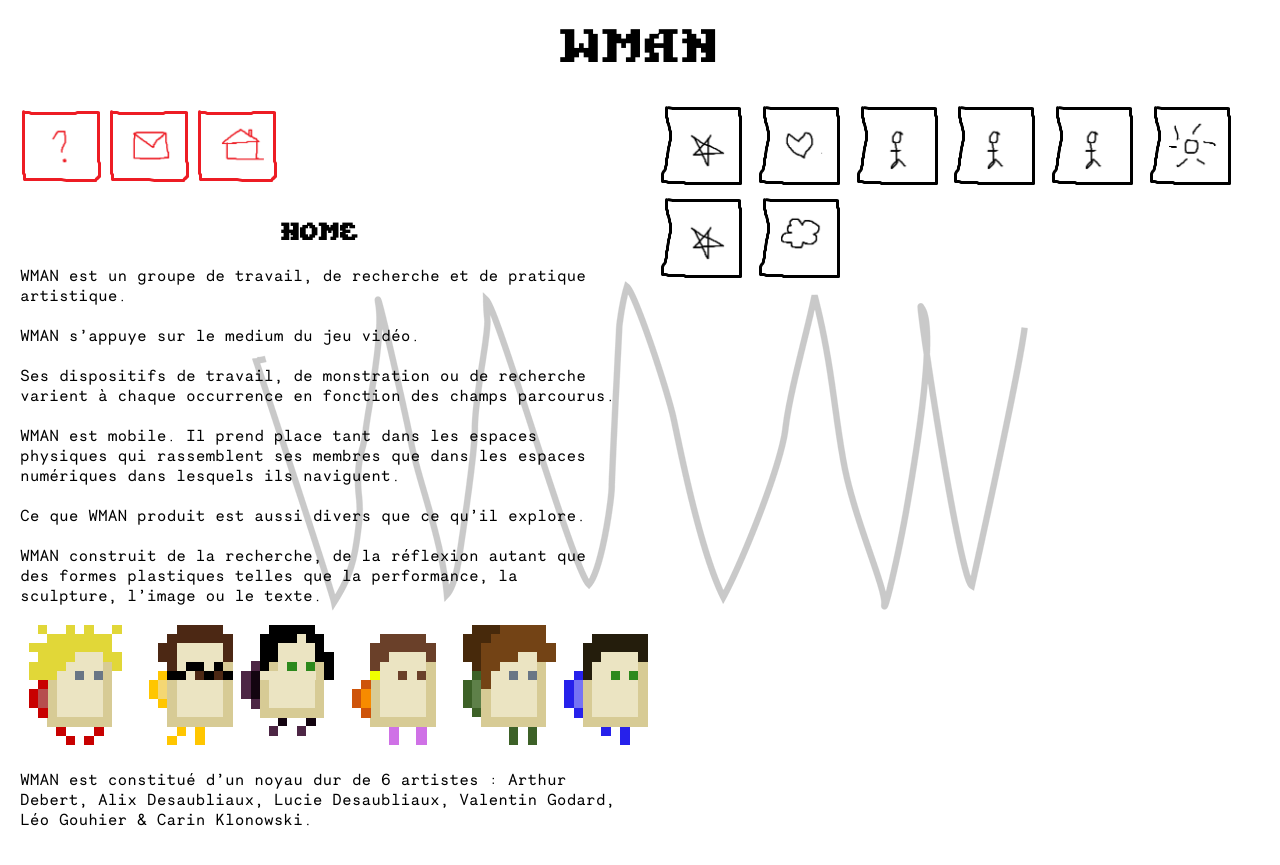
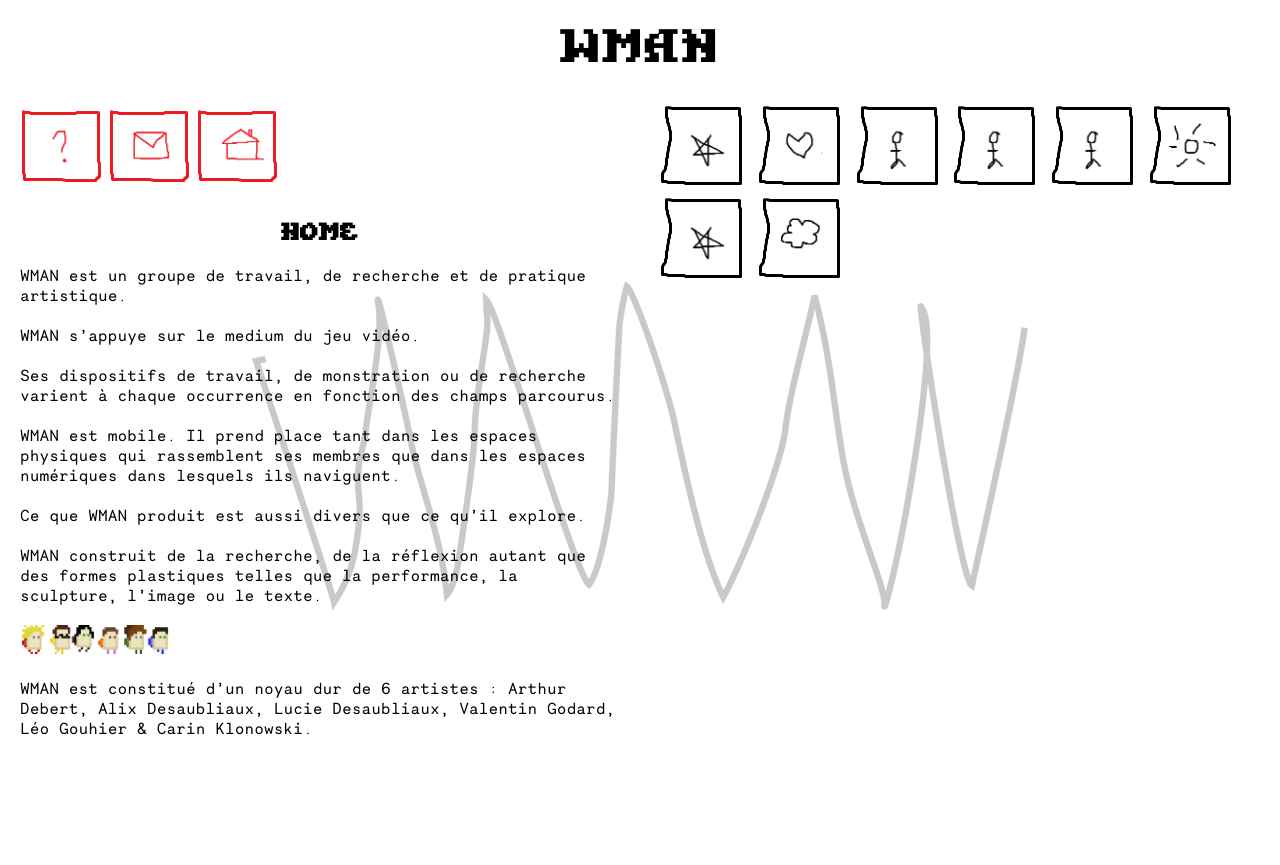
Before and after one commit to WMAN-guild/wman, a Jekyll site: the page built from index.markdown, in a window 1280 px wide. Shown: the top 865 px of the page. Built offline with Jekyll 4.4.1, drawn with Linux system fonts in a browser that asks for light colours; some web fonts are replaced.

Commit message:
Update _layout.scss

```diff
--- a/_sass/minima/_layout.scss
+++ b/_sass/minima/_layout.scss
@@ -54,7 +54,7 @@
 }
 
 
-.article img{
+article img{
 	width:150px;
 }
 
```
